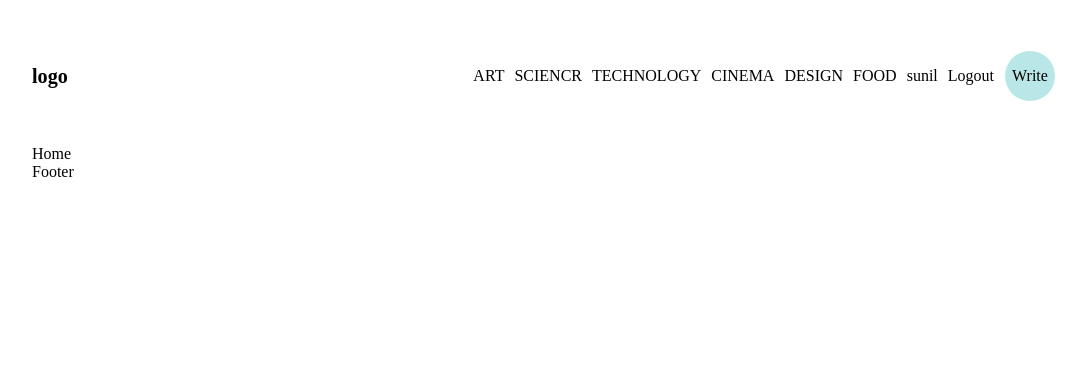
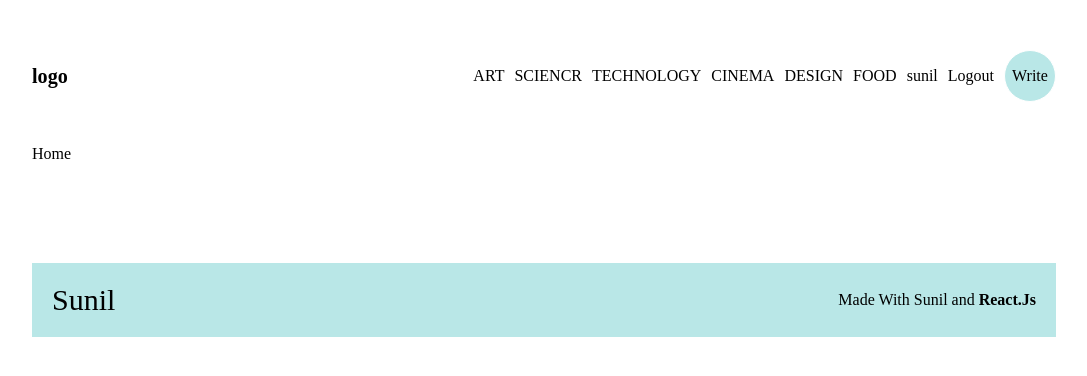
Before and after one commit to suniljoshi26/blogapp, a React (Create React App) app: page / in a window 1280 px wide. Shown: the top 376 px of the page, without its empty margins (96-1183 px from the left). Built offline with nearby package versions, Linux system fonts and the light colour scheme.

Commit message:
footer section

```diff
--- a/src/components/Footer.jsx
+++ b/src/components/Footer.jsx
@@ -1,7 +1,14 @@
 import React from "react";
 
 const Footer = () => {
-  return <div>Footer</div>;
+  return (
+    <footer>
+      <div className="logo">Sunil</div>
+      <span>
+        Made With Sunil and <b>React.Js</b>
+      </span>
+    </footer>
+  );
 };
 
 export default Footer;
--- a/src/style.scss
+++ b/src/style.scss
@@ -89,5 +89,18 @@ $lightGreen: #b9e7e7;
         }
       }
     }
+
+    //footer
+    footer {
+      margin-top: 100px;
+      padding: 20px;
+      background-color: $lightGreen;
+      display: flex;
+      align-items: center;
+      justify-content: space-between;
+    }
+    .logo {
+      font-size: 30px;
+    }
   }
 }
```
